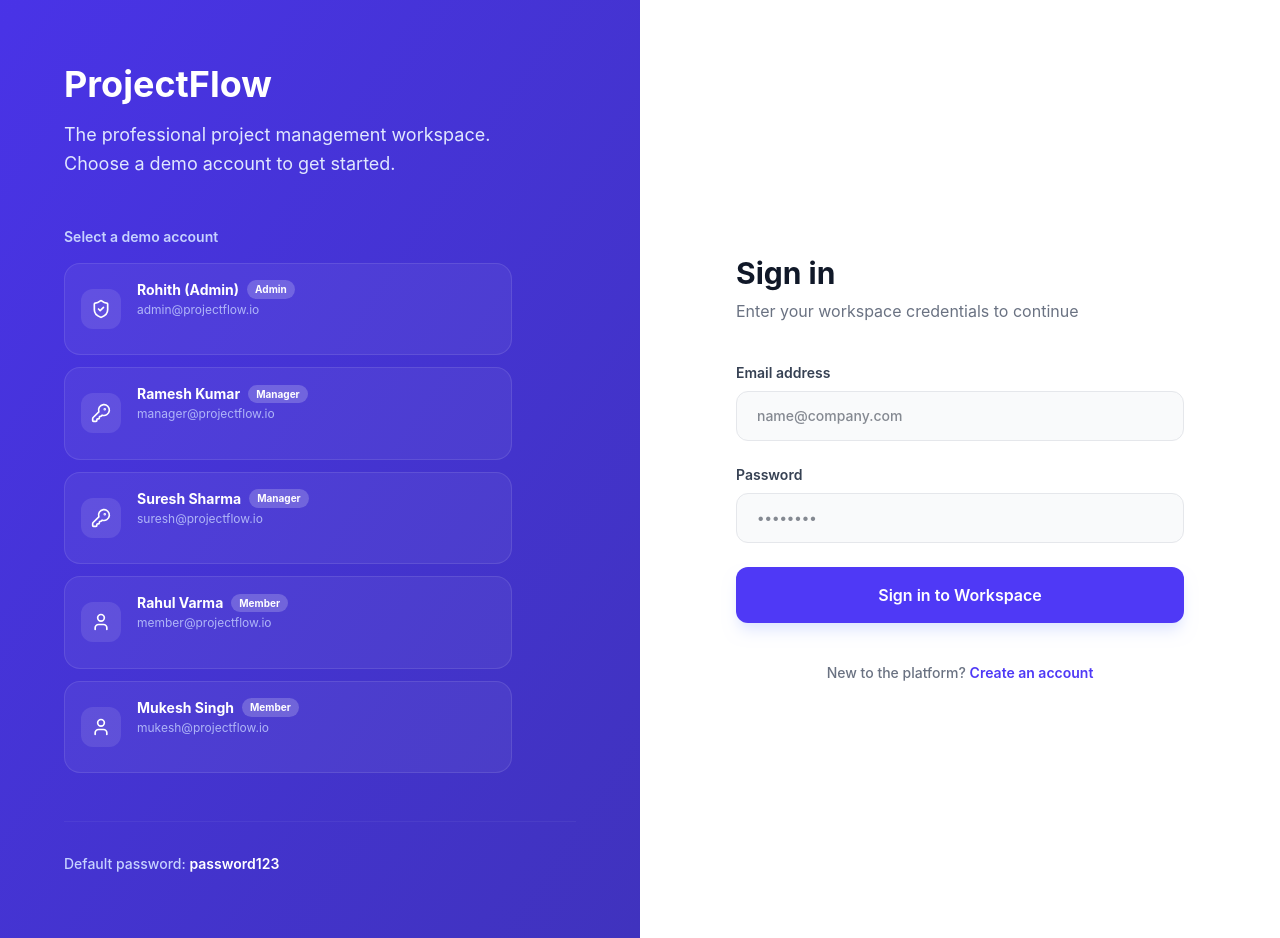
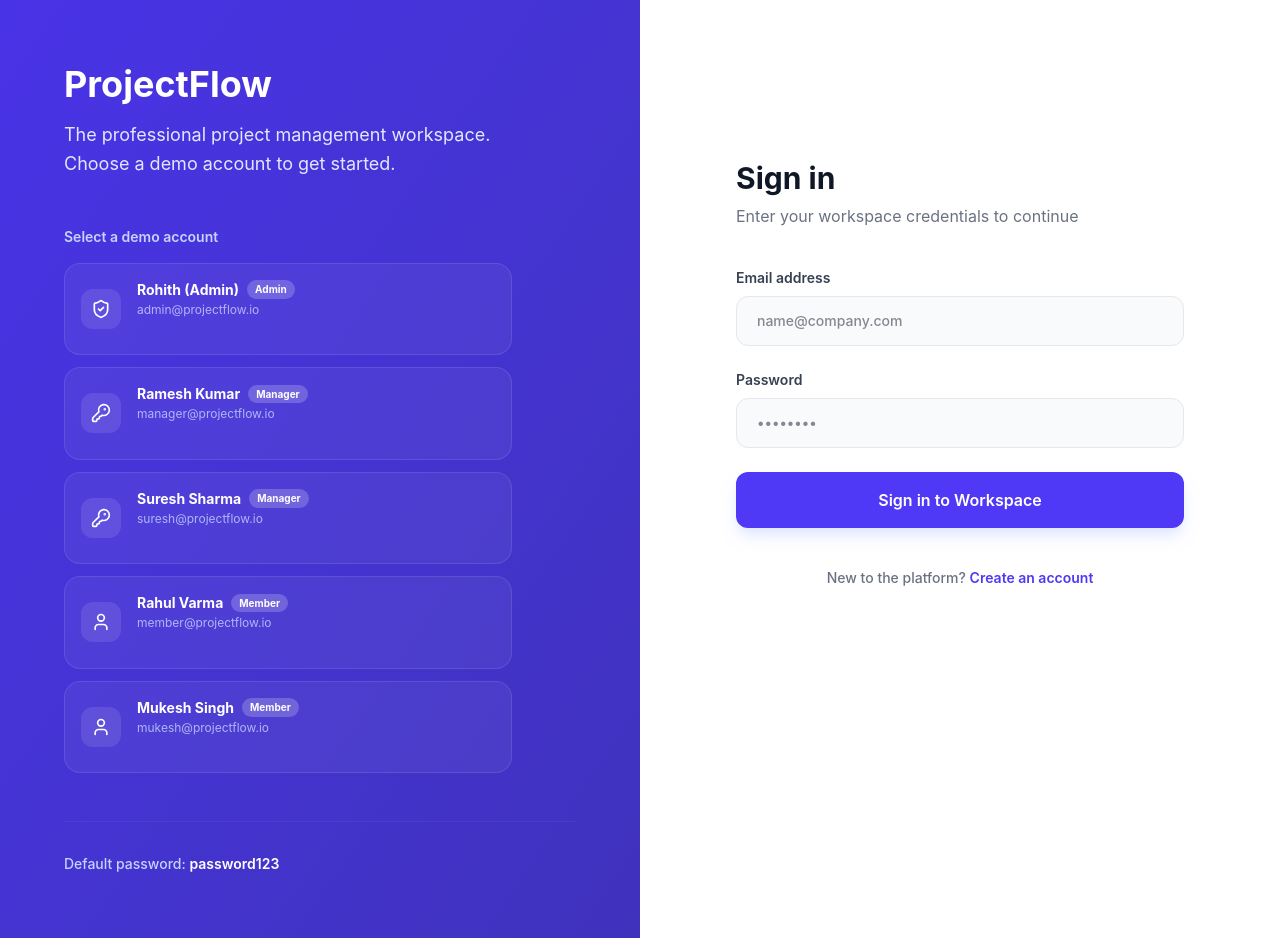
Before and after one commit to rohith24576/Codsoft_Task2, a React (Vite) app in the folder frontend/: page /login in a window 1280 px wide. Built offline with nearby package versions, Linux system fonts and the light colour scheme; no server answers.

Commit message:
changes in database

```diff
--- a/frontend/src/pages/Login.jsx
+++ b/frontend/src/pages/Login.jsx
@@ -123,7 +123,7 @@ const Login = () => {
       </div>
 
       {/* Right Side: Login Form */}
-      <div className="w-full md:w-1/2 flex items-center justify-center p-8 md:p-16 bg-white">
+      <div className="w-full md:w-1/2 flex items-start justify-center p-8 md:p-16 md:pt-40 bg-white">
         <motion.div
           initial={{ opacity: 0, x: 20 }}
           animate={{ opacity: 1, x: 0 }}
```
Also changed, not shown: 1 other file (tests, documents, lock files or other folders).
